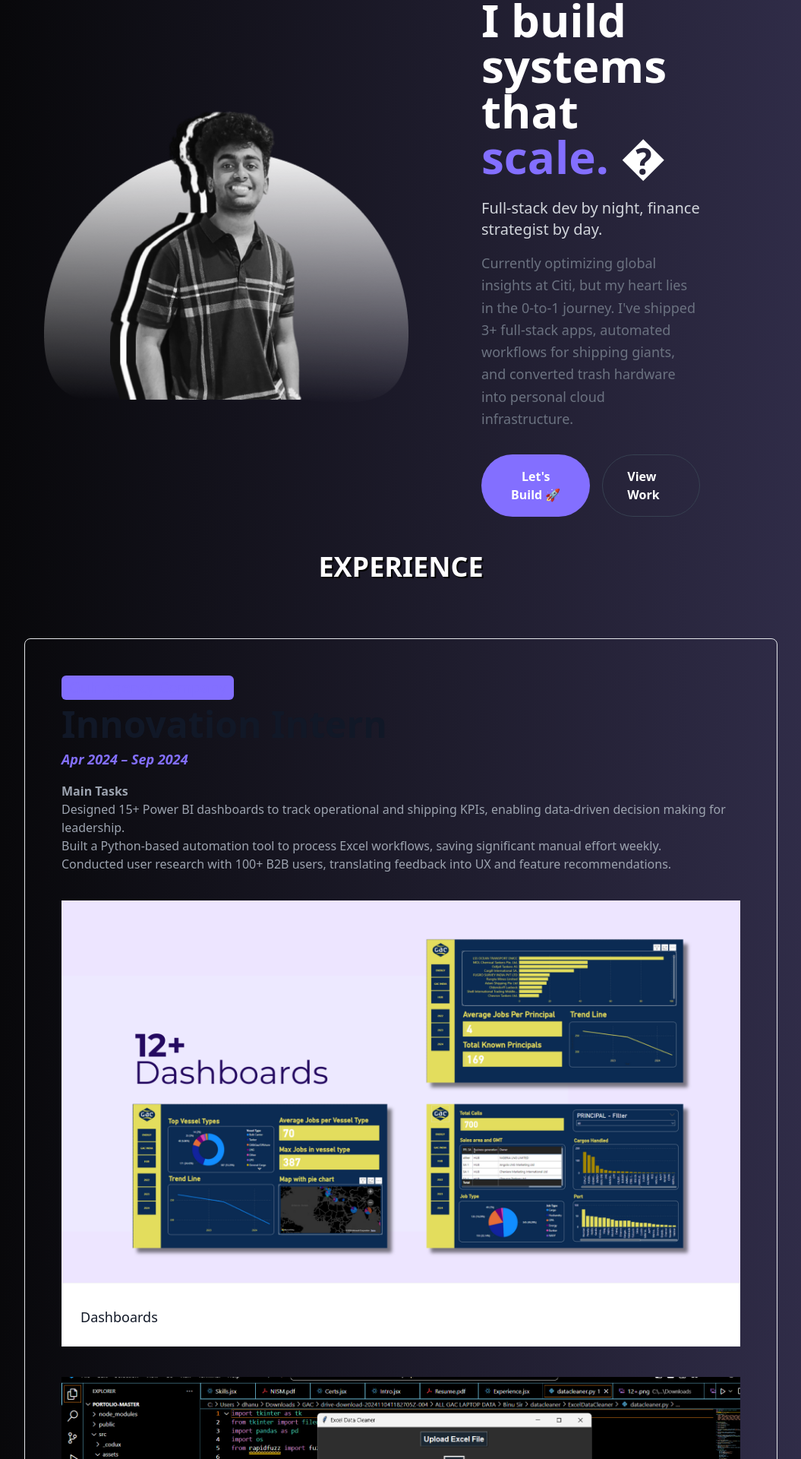
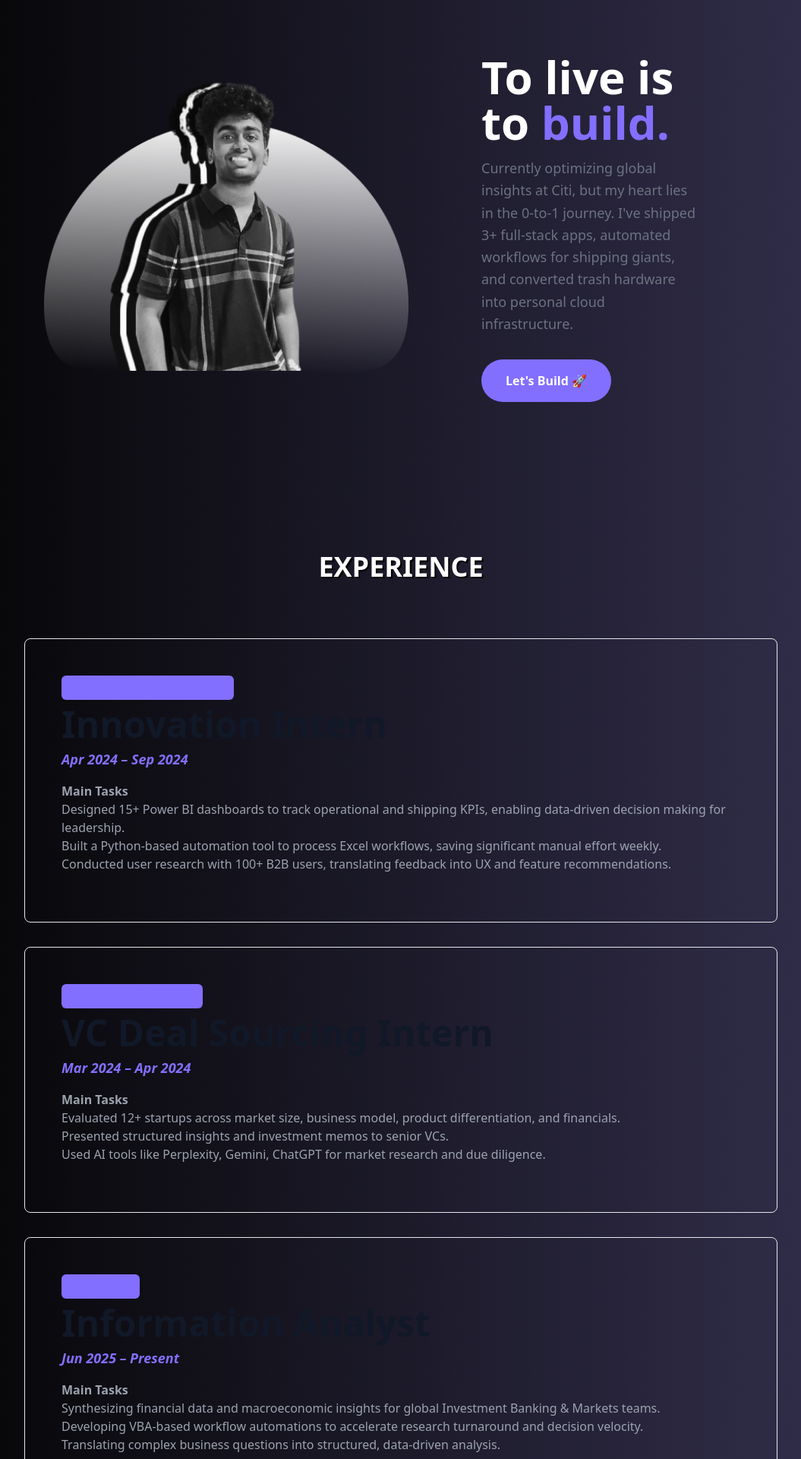
Before and after one commit to dhanush-iyer20/portfolio, a React (Vite) app: page / in a window 1280 px wide. Shown: the part 220-2140 px from the top of the page at 76% size, without its empty margins (112-1167 px from the left). Built offline with nearby package versions, Linux system fonts and the light colour scheme.

Commit message:
Final cleanup: removed all external links and CTAs

```diff
--- a/src/Components/Ach.jsx
+++ b/src/Components/Ach.jsx
@@ -68,18 +68,13 @@
               🏆
             </div>
 
-            <div className="relative z-10">
+            <div className="relative z-10 text-left">
               <h3 className="text-[#836FFF] font-black text-xl mb-2 tracking-tight">
                 {achievement.title}
               </h3>
               <p className="text-white text-md font-medium leading-snug">
                 {achievement.description}
               </p>
-            </div>
-
-            <div className="mt-6 flex items-center gap-2 text-xs font-bold text-gray-500 group-hover:text-white transition-colors">
-              <span>VIEW DETAILS</span>
-              <span className="text-lg">→</span>
             </div>
           </div>
         ))}
--- a/src/Components/Experience.jsx
+++ b/src/Components/Experience.jsx
@@ -124,33 +124,12 @@
               </p>
             )}
             {/* Map over description array for each experience */}
-            <div className="text-gray-400 mt-4 mb-4 max">
+            <div className="text-gray-400 mt-4 mb-4 text-left">
               <b>Main Tasks</b>
               {experience.description.map((line, idx) => (
                 <p key={idx}>{line}</p>
               ))}
             </div>
-            {/* Map over links array to dynamically render multiple <a> tags */}
-            {experience.links && experience.links.map((link, idx) => (
-              <section
-                key={idx}
-                className="group relative block overflow-hidden pt-5 pb-5"
-              >
-                <img
-                  src={link.imgSrc}
-                  alt={link.title}
-                  className="w-full h-auto object-cover transition duration-500"
-                  style={{ aspectRatio: "16 / 9" }} // Forces consistent aspect ratio
-                />
-                <div className="relative border border-gray-100 bg-white p-6">
-                  <h3 className="mt-1.5 text-lg font-medium text-gray-900">
-                    {link.title}
-                  </h3>
-                </div>
-              </section>
-            ))}
-
-
           </div>
         ))}
       </div>
--- a/src/Components/Intro.jsx
+++ b/src/Components/Intro.jsx
@@ -27,12 +27,10 @@
           <div className="relative flex sm:items-left items-center p-0 bg-transparent">
             <div className="p-8 pb-0 sm:p-16 lg:p-24 sm:items-left items-center">
               <h2 className="text-4xl text-white font-extrabold sm:text-6xl text-left leading-tight">
-                I build systems that <span className="text-[#836FFF]">scale.</span> �️
+                To live is to <span className="text-[#836FFF]">build.</span>
               </h2>
 
-              <p className="mt-6 text-gray-300 text-xl font-medium">
-                Full-stack dev by night, finance strategist by day.
-              </p>
+
 
               <p className="mt-4 text-gray-500 text-lg leading-relaxed">
                 Currently optimizing global insights at Citi, but my heart lies in the 0-to-1 journey.
@@ -47,12 +45,6 @@
                 >
                   Let's Build 🚀
                 </button>
-                <a
-                  href="#projects"
-                  className="rounded-full border border-gray-700 px-8 py-4 text-white font-bold hover:bg-gray-800 transition-all"
-                >
-                  View Work
-                </a>
               </div>
             </div>
           </div>
--- a/src/Components/Projects.jsx
+++ b/src/Components/Projects.jsx
@@ -45,16 +45,6 @@
             <p className="text-gray-400 leading-relaxed mb-6">
               {project.features}
             </p>
-            <div className="mt-auto flex items-center justify-between">
-              <a
-                href={project.link}
-                target="_blank"
-                rel="noopener noreferrer"
-                className="text-[#836FFF] font-semibold text-sm hover:underline flex items-center gap-2"
-              >
-                Explore Repo <span className="text-lg">→</span>
-              </a>
-            </div>
           </div>
         ))}
       </div>
```
